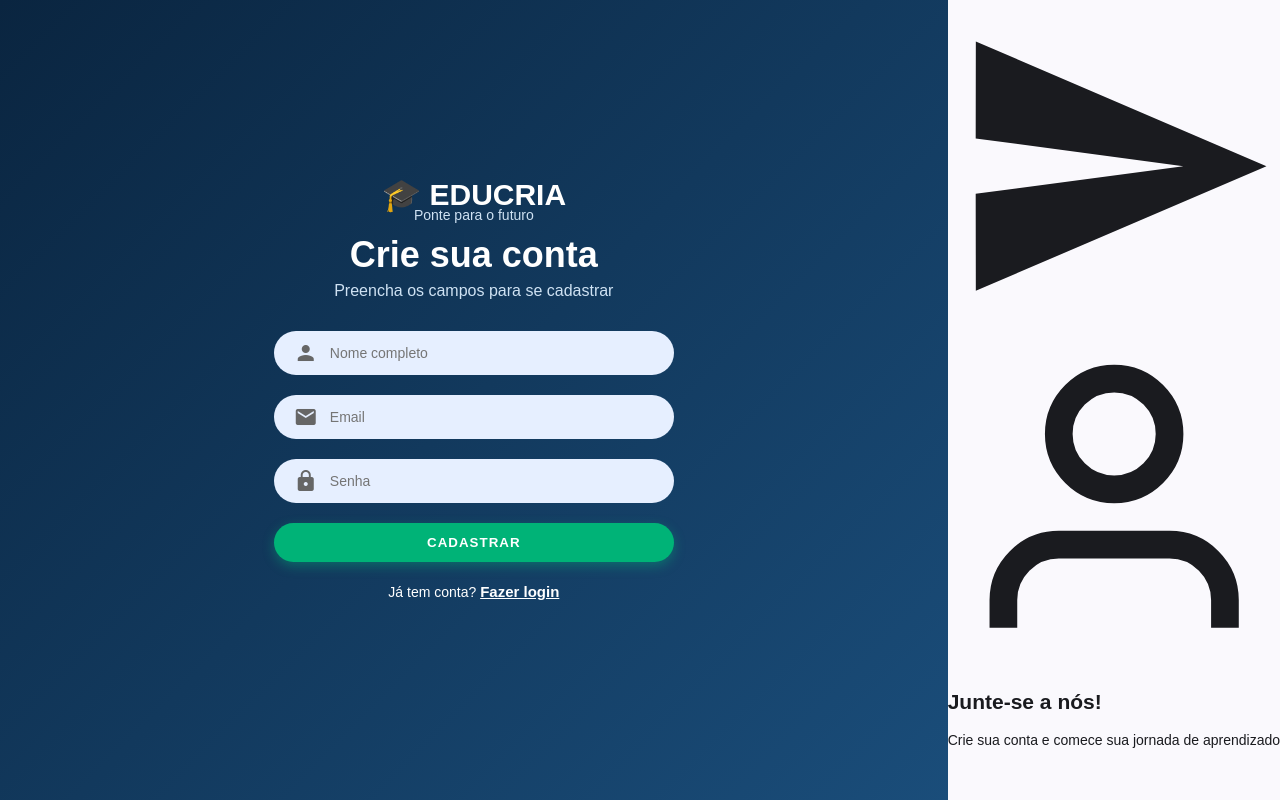
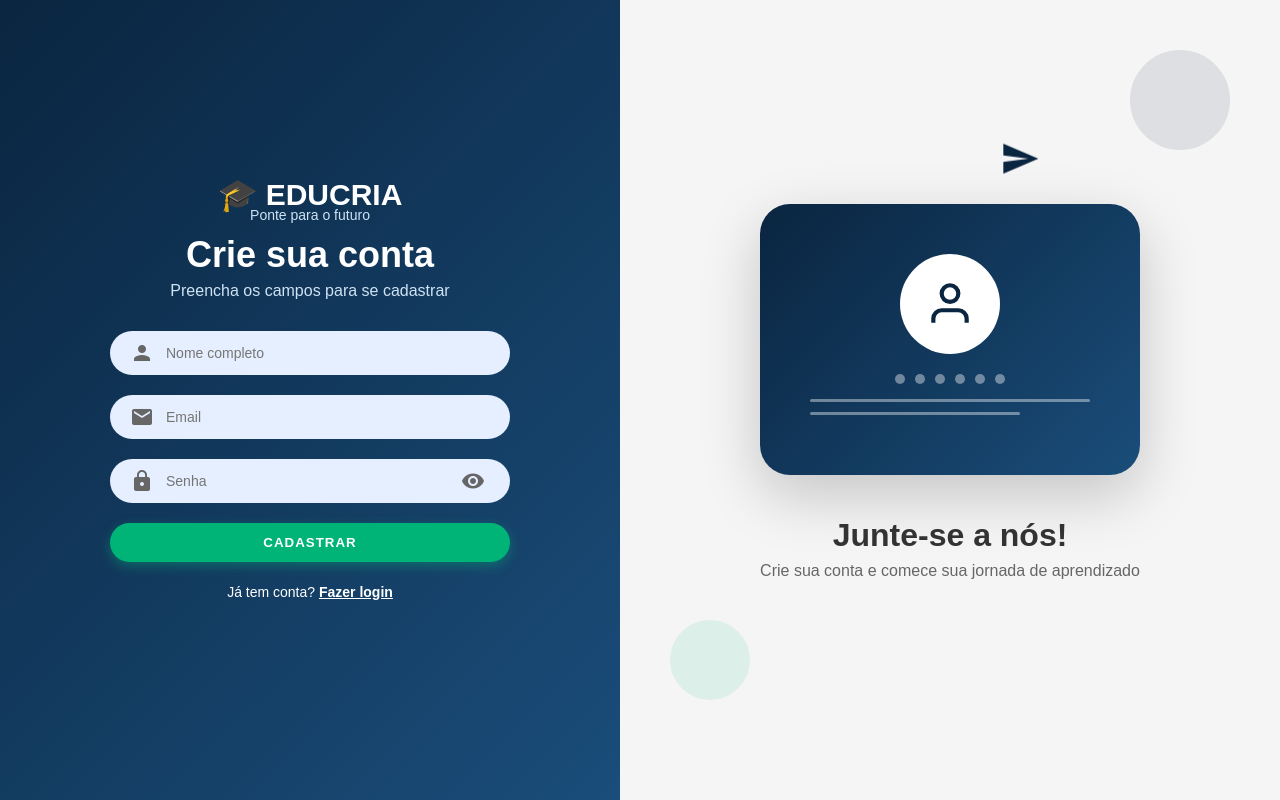
Before and after one commit to JubsQueiroga/TCC, an Angular app in the folder EduCriaFront/: page /cadastro in a window 1280 px wide. Built offline with nearby package versions, Linux system fonts and the light colour scheme.

Commit message:
ARRUMAR VERIFICACAO DE SENHA

```diff
--- a/EduCriaFront/src/app/pages/cadastro/cadastro.css
+++ b/EduCriaFront/src/app/pages/cadastro/cadastro.css
@@ -84,16 +84,33 @@
   outline: none;
   font-size: 14px;
   color: #333;
+  padding-right: 35px;
 }
 
 .input-group .material-icons {
   color: #666;
   margin-right: 10px;
+  pointer-events: none;
 }
 
 .toggle-visibility {
+  position: absolute;
+  right: 15px;
   cursor: pointer;
   color: #666;
+  user-select: none;
+  z-index: 10;
+  pointer-events: auto;
+  transition: color 0.3s ease;
+  margin-right: 0;
+}
+
+.toggle-visibility:hover {
+  color: #333;
+}
+
+.toggle-visibility:active {
+  transform: scale(0.95);
 }
 
 /* Botão de cadastrar */
@@ -126,10 +143,124 @@
   color: white;
   font-weight: 600;
   text-decoration: underline;
-  font-size: 15px;
-  margin-top: 8px;
 }
-.mat-mdc-snack-bar-container.snackbar-warning {
-  bottom: 50% !important;
-  transform: translate(-50%, 50%) !important;
+
+/* ===== LADO DIREITO ===== */
+.right-side {
+  flex: 1;
+  background: #f5f5f5;
+  display: flex;
+  align-items: center;
+  justify-content: center;
+  padding: 60px;
+  position: relative;
+  overflow: hidden;
 }
+
+.illustration-container {
+  max-width: 500px;
+  position: relative;
+}
+
+.paper-plane {
+  position: absolute;
+  top: -50px;
+  right: 100px;
+  width: 40px;
+  height: 40px;
+  color: #0a2540;
+  animation: float 3s ease-in-out infinite;
+}
+
+@keyframes float {
+  0%, 100% {
+    transform: translateY(0px);
+  }
+  50% {
+    transform: translateY(-20px);
+  }
+}
+
+.phone-mockup {
+  background: linear-gradient(135deg, #0a2540 0%, #1a4d7a 100%);
+  border-radius: 30px;
+  padding: 50px;
+  box-shadow: 0 20px 60px rgba(0, 0, 0, 0.2);
+  margin: 0 auto 40px;
+  width: 280px;
+}
+
+.user-avatar {
+  width: 100px;
+  height: 100px;
+  background: white;
+  border-radius: 50%;
+  margin: 0 auto 20px;
+  display: flex;
+  align-items: center;
+  justify-content: center;
+}
+
+.user-avatar svg {
+  width: 50px;
+  height: 50px;
+  color: #0a2540;
+}
+
+.password-dots {
+  display: flex;
+  gap: 10px;
+  justify-content: center;
+  margin-bottom: 15px;
+}
+
+.dot {
+  width: 10px;
+  height: 10px;
+  background: rgba(255, 255, 255, 0.4);
+  border-radius: 50%;
+}
+
+.line {
+  height: 3px;
+  background: rgba(255, 255, 255, 0.4);
+  border-radius: 2px;
+  margin: 10px 0;
+}
+
+.welcome-text {
+  text-align: center;
+  margin-top: 50px;
+}
+
+.welcome-text h2 {
+  font-size: 2rem;
+  color: #333;
+  margin-bottom: 10px;
+}
+
+.welcome-text p {
+  color: #666;
+  font-size: 1rem;
+}
+
+.decorative-circle {
+  position: absolute;
+  border-radius: 50%;
+}
+
+.circle1 {
+  width: 100px;
+  height: 100px;
+  top: 50px;
+  right: 50px;
+  background: rgba(10, 37, 64, 0.1);
+}
+
+.circle2 {
+  width: 80px;
+  height: 80px;
+  bottom: 100px;
+  left: 50px;
+  background: rgba(16, 185, 129, 0.1);
+}
--- a/EduCriaFront/src/app/pages/cadastro/cadastro.html
+++ b/EduCriaFront/src/app/pages/cadastro/cadastro.html
@@ -41,6 +41,7 @@
         <div class="input-group">
           <span class="material-icons">lock</span>
           <input
+            [type]="mostrarSenha ? 'text' : 'password'"
             name="senha"
             [(ngModel)]="senha"
             placeholder="Senha"
@@ -48,7 +49,9 @@
           />
           <span
             class="material-icons toggle-visibility"
+            (click)="toggleMostrarSenha()"
           >
+            {{ mostrarSenha ? 'visibility_off' : 'visibility' }}
           </span>
         </div>
 
--- a/EduCriaFront/src/app/pages/cadastro/cadastro.ts
+++ b/EduCriaFront/src/app/pages/cadastro/cadastro.ts
@@ -1,7 +1,7 @@
 import { Component } from '@angular/core';
 import { Router } from '@angular/router';
-import { FormsModule } from '@angular/forms'; // Adicione
-import { CommonModule } from '@angular/common'; // Adicione
+import { FormsModule } from '@angular/forms';
+import { CommonModule } from '@angular/common';
 import { AuthService } from '../../shared/auth.service';
 
 @Component({
@@ -9,15 +9,21 @@ import { AuthService } from '../../shared/auth.service';
   templateUrl: './cadastro.html',
   styleUrls: ['./cadastro.css'],
   standalone: true,
-  imports: [FormsModule, CommonModule] // Adicione esta linha!
+  imports: [FormsModule, CommonModule]
 })
 export class Cadastro {
 
   email: string = '';
   senha: string = '';
   nome: string = '';
+  mostrarSenha: boolean = false; // ✅ Propriedade adicionada
 
   constructor(private router: Router, private authService: AuthService) { }
+
+  // ✅ Método adicionado
+  toggleMostrarSenha() {
+    this.mostrarSenha = !this.mostrarSenha;
+  }
 
   voltarParaLogin() {
     this.router.navigate(['/login']);
```
